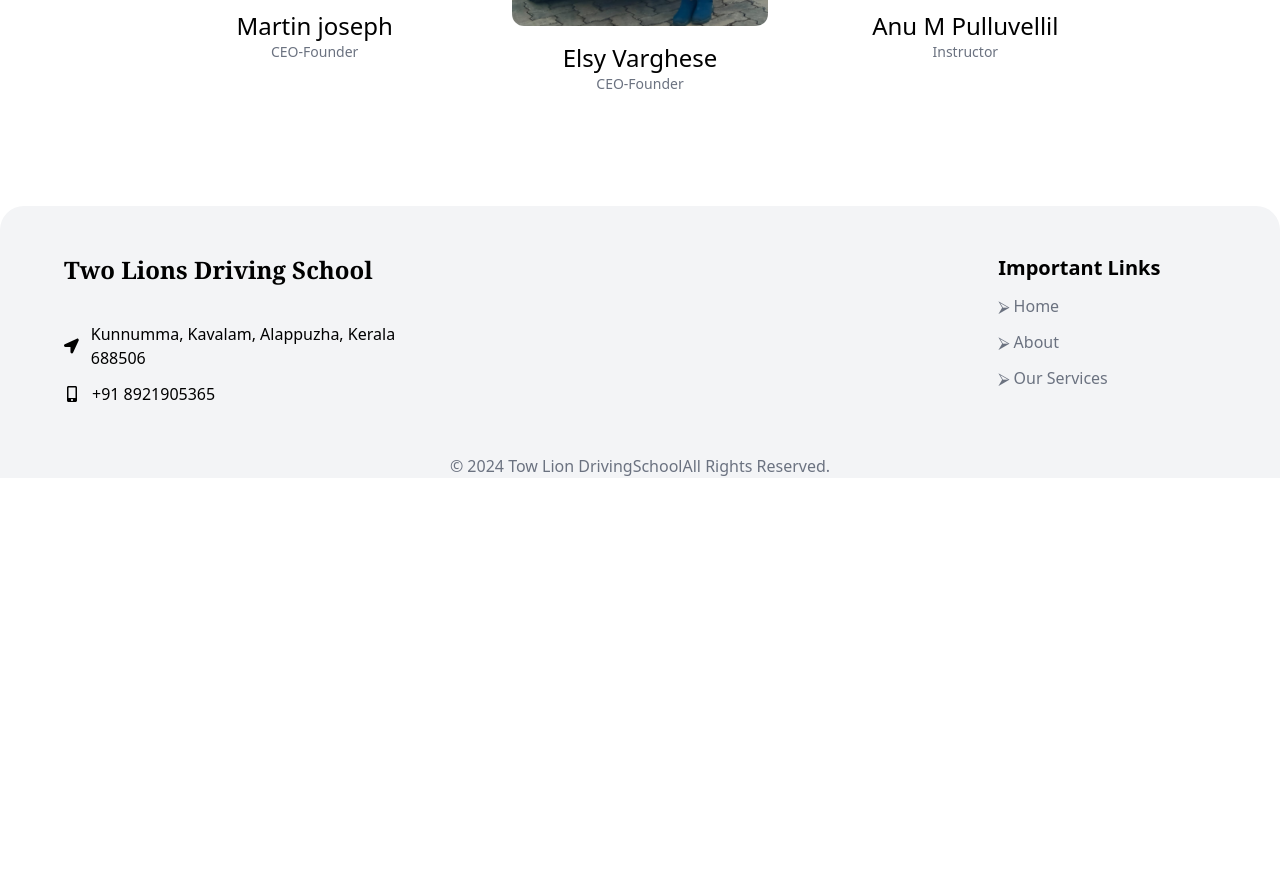
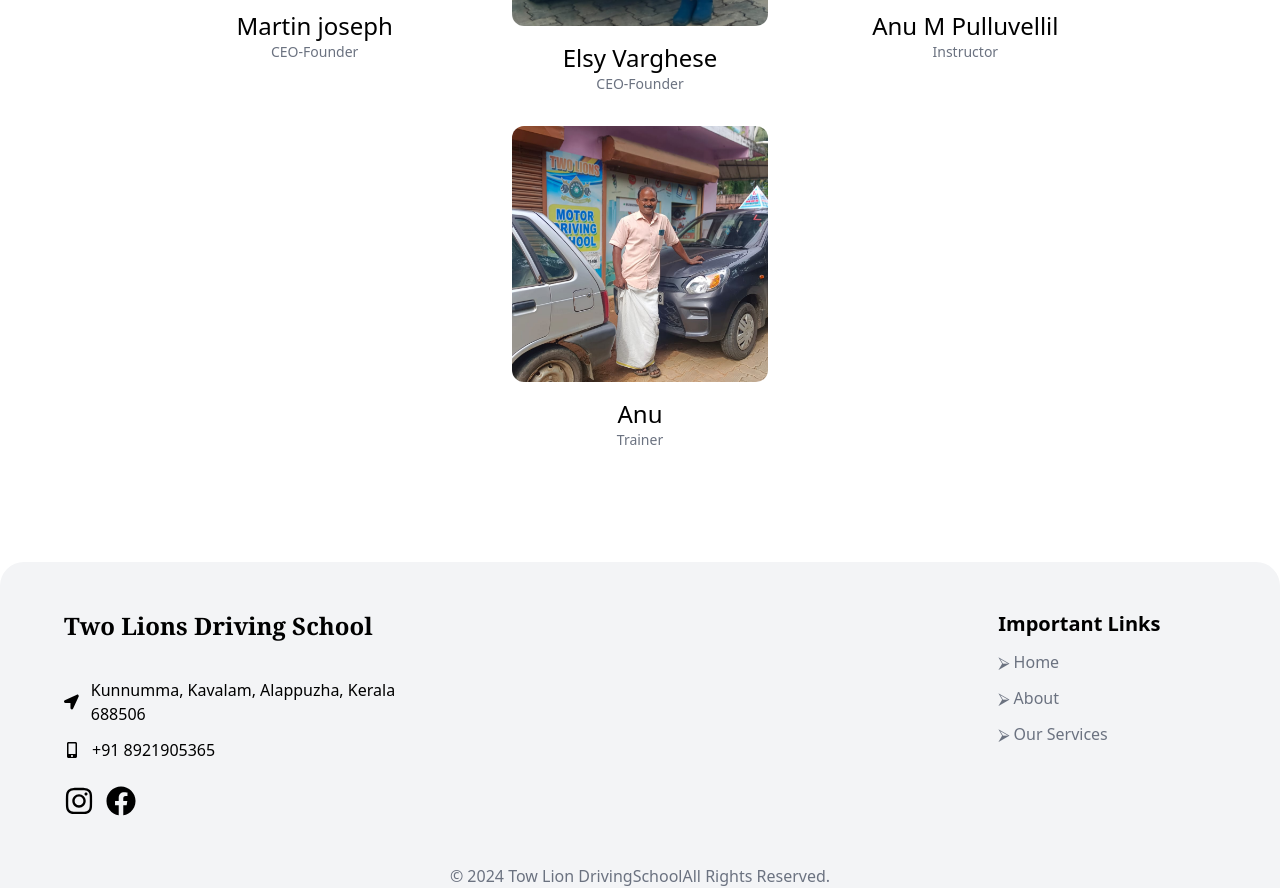
Before and after one commit to towlionsdrivingschool/TowLionsDrivingSchool, a React (Create React App) app: page / in a window 1280 px wide. Shown: the part 5540-6428 px from the top of the page. Before the commit the page ends 6018 px from the top, so only its background shows below. Built offline with nearby package versions, Linux system fonts and the light colour scheme.

Commit message:
founder image updated

```diff
--- a/src/components/Experience/Founder.jsx
+++ b/src/components/Experience/Founder.jsx
@@ -2,6 +2,7 @@ import React from "react";
 import founder from "../../assets/about.jpg";
 import founderMain from "../../assets/foundermain.jpg";
 import Instuctor from "../../assets/instructotr.jpg";
+import Trainer from "../../assets/ashan.jpg";
 const Founder = () => {
   return (
     <div className="dark:bg-black  dark:text-white py-14">
@@ -64,6 +65,21 @@ const Founder = () => {
                 </div>
               </div>
             </div>
+
+            <div class="space-y-4 text-center mt-8">
+              <img
+                class="w-64 h-64 mx-auto object-cover rounded-xl md:w-40 md:h-40 lg:w-64 lg:h-64 hover:scale-110 transition duration-300 ease-in-out"
+                src={Trainer}
+                alt="two lions driving school"
+                loading="lazy"
+                width="1000"
+                height="667"
+              />
+              <div>
+                <h4 class="text-2xl">Anu </h4>
+                <span class="block text-sm text-gray-500">Trainer</span>
+              </div>
+            </div>
           </div>
         </div>
       </div>
--- a/src/components/Footer/Footer.jsx
+++ b/src/components/Footer/Footer.jsx
@@ -21,7 +21,6 @@ const FooterLinks = [
     title: "Our Services",
     link: "our Services",
   },
-
 ];
 const Footer = () => {
   return (
@@ -47,6 +46,15 @@ const Footer = () => {
               <p>+91 8921905365</p>
             </div>
             {/* Social Handle */}
+
+            <div className="flex items-center gap-3 mt-6">
+              <a href="">
+                <FaInstagram className="text-3xl hover:text-primary duration-300" />
+              </a>
+              <a href="https://www.facebook.com/share/uA1VuD8JGULbvrSt/?mibextid=qi2Omg">
+                <FaFacebook className="text-3xl hover:text-primary duration-300" />
+              </a>
+            </div>
           </div>
           {/* Links */}
           <div className="grid grid-cols-2 sm:grid-cols-3 col-span-2 md:pl-10 ">
@@ -70,11 +78,8 @@ const Footer = () => {
           </div>
         </div>
         <span class="block  text-gray-500 sm:text-center dark:text-gray-400">
-          © 2024{" "}
-          <a  class="hover:underline">
-            Tow Lion DrivingSchool
-          </a>
-           All Rights Reserved.
+          © 2024 <a class="hover:underline">Tow Lion DrivingSchool</a>
+          All Rights Reserved.
         </span>
       </section>
     </div>
```
Also changed, not shown: src/assets/ashan.jpg (added).
